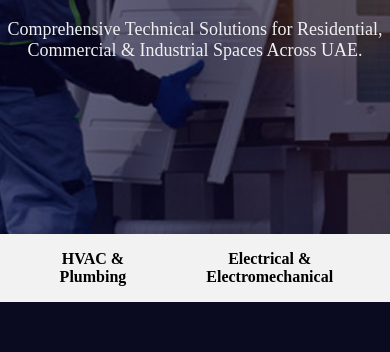
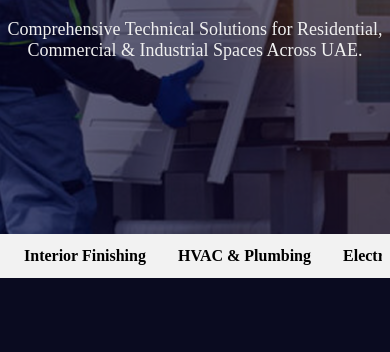
Before and after one commit to Nehashaji/Dockside-Technical-Service, a plain HTML site: page ServicesPage.html in a window 390 px wide. Shown: the part 272-624 px from the top of the page. Drawn offline with nearby package versions, Linux system fonts and the light colour scheme.

Commit message:
Dockside Technical Service

```diff
--- a/ServicesPage.css
+++ b/ServicesPage.css
@@ -220,15 +220,18 @@ body, html {
   position: relative;
   z-index: 998;
   transition: all 0.3s ease;
+  overflow-x: auto;
 }
 
 .services-navbar.sticky {
   position: fixed;
+  top: 80px;
   left: 0;
   width: 100%;
   box-shadow: 0 4px 10px rgba(0, 0, 0, 0.1);
 }
 
+/* Desktop view */
 .services-navbar ul {
   display: flex;
   justify-content: center;
@@ -236,8 +239,10 @@ body, html {
   list-style: none;
   margin: 0;
   padding: 0;
+  flex-wrap: wrap;
 }
 
+/* Link style */
 .services-navbar a {
   text-decoration: none;
   color: #000;
@@ -245,6 +250,7 @@ body, html {
   position: relative;
   transition: color 0.3s ease, transform 0.3s ease;
   font-size: 1rem;
+  white-space: nowrap;
 }
 
 .services-navbar a::after {
@@ -266,6 +272,35 @@ body, html {
 .services-navbar a:hover::after {
   width: 100%;
 }
+
+/* Mobile Responsive */
+@media (max-width: 768px) {
+  .services-navbar ul {
+    gap: 2rem;
+    overflow-x: auto;
+    flex-wrap: nowrap;
+    padding: 0 1rem;
+    justify-content: flex-start;
+  }
+
+  .services-navbar {
+    text-align: left;
+    padding: 0.8rem 0.5rem;
+  }
+
+  .services-navbar::-webkit-scrollbar {
+    display: none;
+  }
+
+  .services-navbar ul li {
+    flex: 0 0 auto;
+  }
+
+  .services-navbar.sticky {
+    top: 70px;
+  }
+}
+
 
 
 /* Service Section */
--- a/ServicesPage.html
+++ b/ServicesPage.html
@@ -4,6 +4,7 @@
   <meta charset="UTF-8" />
   <meta name="viewport" content="width=device-width, initial-scale=1.0" />
   <title>Our Services | Dockside Technical Services</title>
+  <link rel="icon" href="Images/logo1.png" type="image/png" />
   <link rel="stylesheet" href="ServicesPage.css" />
   <link rel="stylesheet" href="https://cdnjs.cloudflare.com/ajax/libs/font-awesome/6.5.0/css/all.min.css" />
   <link rel="stylesheet" href="https://unpkg.com/aos@2.3.1/dist/aos.css" />
```
Also changed, not shown: AboutusPage.html (+1 -0 lines), ContactusPage.html (+2 -1 lines), index.html (+3 -3 lines), Images/logo1.png (added).
